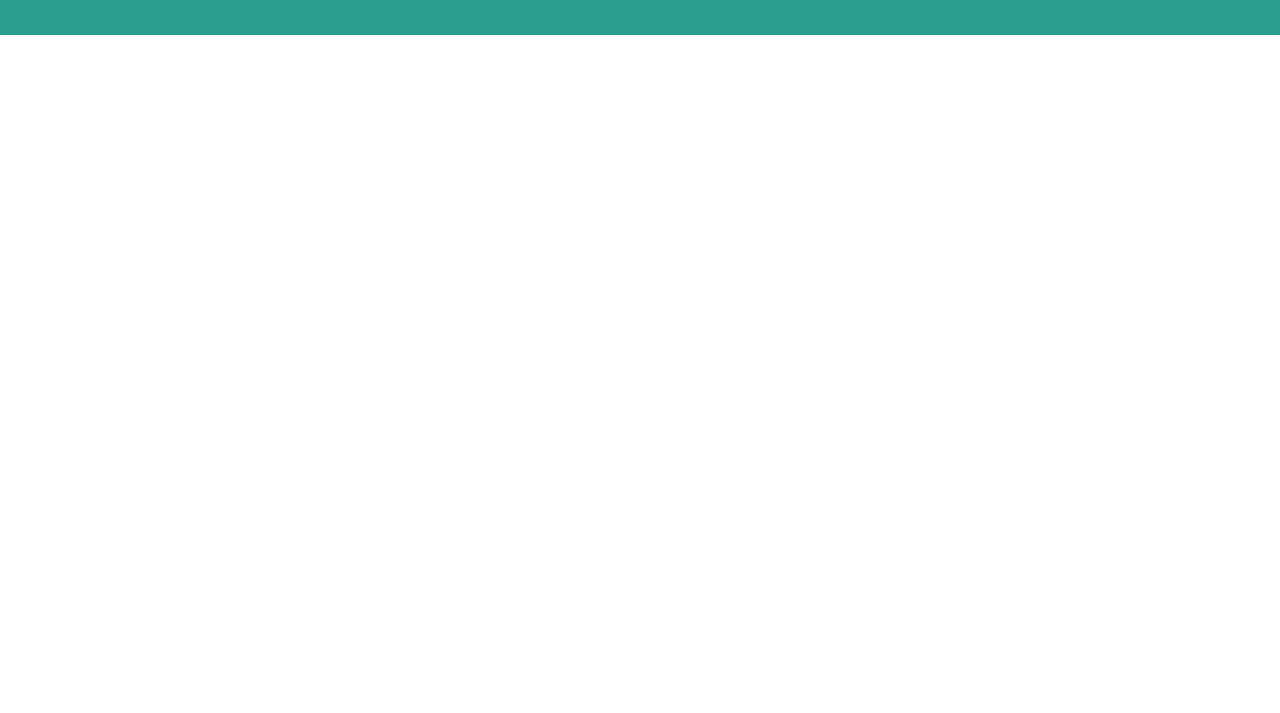
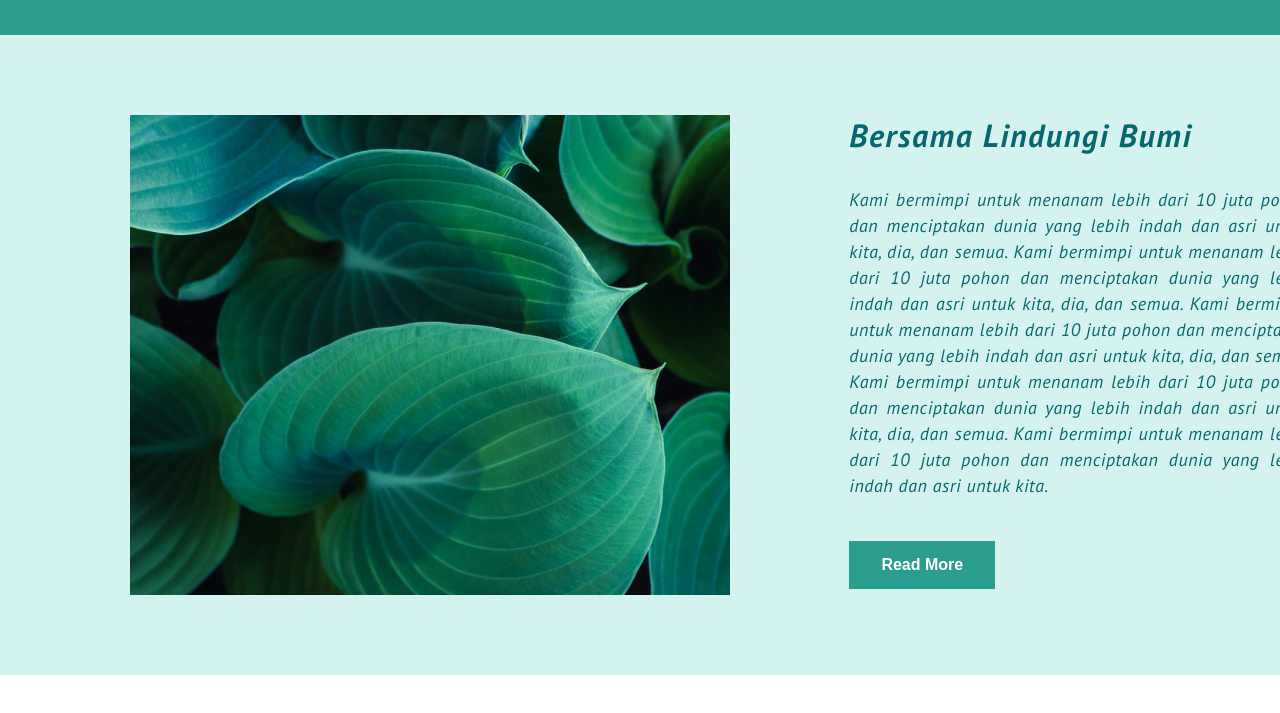
Before and after one commit to lizi-khugashvili/homework-5, a plain HTML site: page index.html in a window 1280 px wide. Shown: the part 87-800 px from the top of the page. Drawn offline with Linux system fonts and the light colour scheme.

Commit message:
added a section

```diff
--- a/css/style.css
+++ b/css/style.css
@@ -51,3 +51,58 @@ color: #FFFFFF;
 .limarg{
   margin-right: 72px;
 }
+
+/* sectionn */
+
+section{
+  width: 1440px;
+  background-color: #D4F3F0;
+  margin: auto;
+  padding: 80px 130px;
+}
+
+.cover{
+  vertical-align: top;
+  margin-right: 115px;
+}
+
+article{
+  display: inline-block;
+  width: 460px;
+  vertical-align: top;
+}
+
+.h-article{
+font-weight: 700;
+font-style: Italic;
+font-size: 32px;
+line-height: 40px;
+letter-spacing: 1.5px;
+color: #06686E;
+margin-bottom: 32px;
+}
+
+.p-article{
+font-weight: 400;
+font-style: Italic;
+font-size: 18px;
+line-height: 26px;
+letter-spacing: 0.5px;
+text-align: justify;
+color: #06686E;
+margin-bottom: 42px;
+}
+
+.b-article{
+  width: 146px;
+height: 48px;
+background-color: #2A9D8F;
+border: none;
+color: #FFFFFF;
+font-weight: 700;
+font-style: Bold;
+font-size: 16px;
+line-height: 24px;
+letter-spacing: 0px;
+text-align: center;
+}
--- a/index.html
+++ b/index.html
@@ -32,7 +32,20 @@
 </nav>
  </header>
 
+ <!--------section ---------->
  <section>
+  <img src="./images/section_cover.png" alt="leaves" class="cover">
+
+  <article>
+
+    <h1 class="h-article">Bersama Lindungi Bumi</h1>
+
+    <p class="p-article">Kami bermimpi untuk menanam lebih dari 10 juta pohon  dan menciptakan dunia yang lebih indah dan asri untuk kita, dia, dan semua. Kami bermimpi untuk menanam lebih dari 10 juta pohon  dan menciptakan dunia yang lebih indah dan asri untuk kita, dia, dan semua. Kami bermimpi untuk menanam lebih dari 10 juta pohon  dan menciptakan dunia yang lebih indah dan asri untuk kita, dia, dan semua. Kami bermimpi untuk menanam lebih dari 10 juta pohon  dan menciptakan dunia yang lebih indah dan asri untuk kita, dia, dan semua. Kami bermimpi untuk menanam lebih dari 10 juta pohon  dan menciptakan dunia yang lebih indah dan asri untuk kita.</p>
+
+
+    <button class="b-article">Read More</button>
+
+  </article>
 
  </section>
 
```
Also changed, not shown: images/section_cover.png (added).
